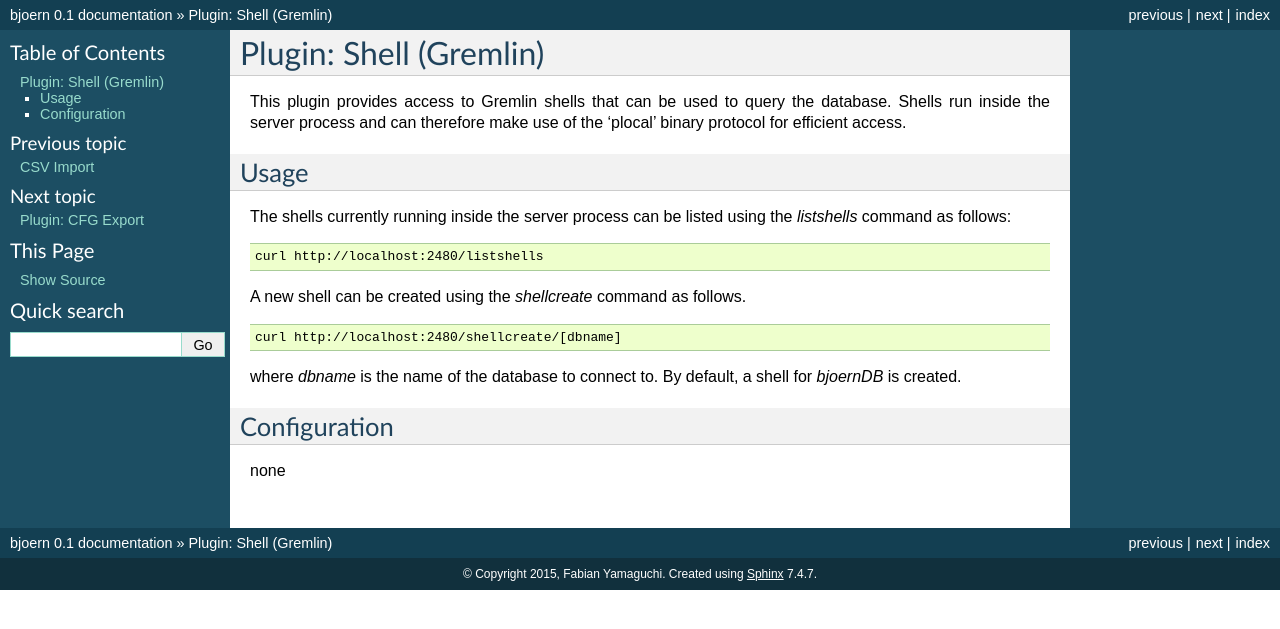
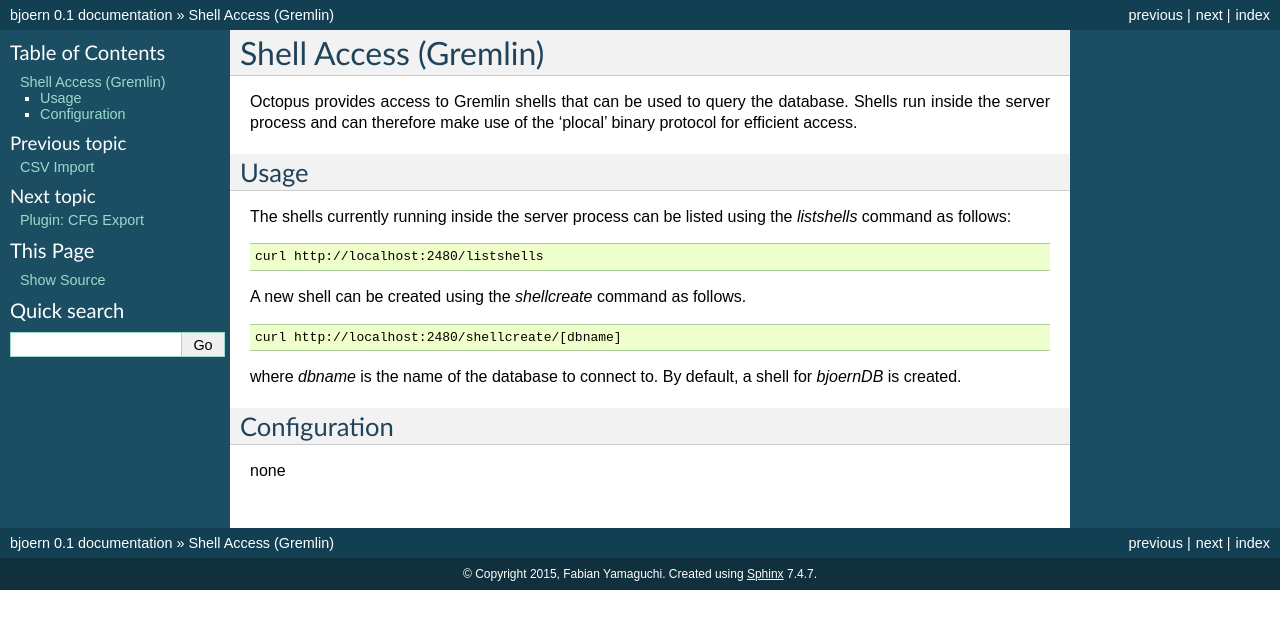
Before and after one commit to octopus-platform/bjoern, a Sphinx documentation site: the page built from docs/source/gremlinshell.rst, in a window 1280 px wide. Shown: the top 629 px of the page. Built offline with Sphinx 7.4.7, drawn with Linux system fonts in a browser that asks for light colours.

Commit message:
Updated documentation on shell access.

```diff
--- a/docs/source/gremlinshell.rst
+++ b/docs/source/gremlinshell.rst
@@ -1,7 +1,7 @@
-Plugin: Shell (Gremlin)
-=======================
+Shell Access (Gremlin)
+======================
 
-This plugin provides access to Gremlin shells that can be used to
+Octopus provides access to Gremlin shells that can be used to
 query the database. Shells run inside the server process and can
 therefore make use of the 'plocal' binary protocol for efficient
 access.
```
